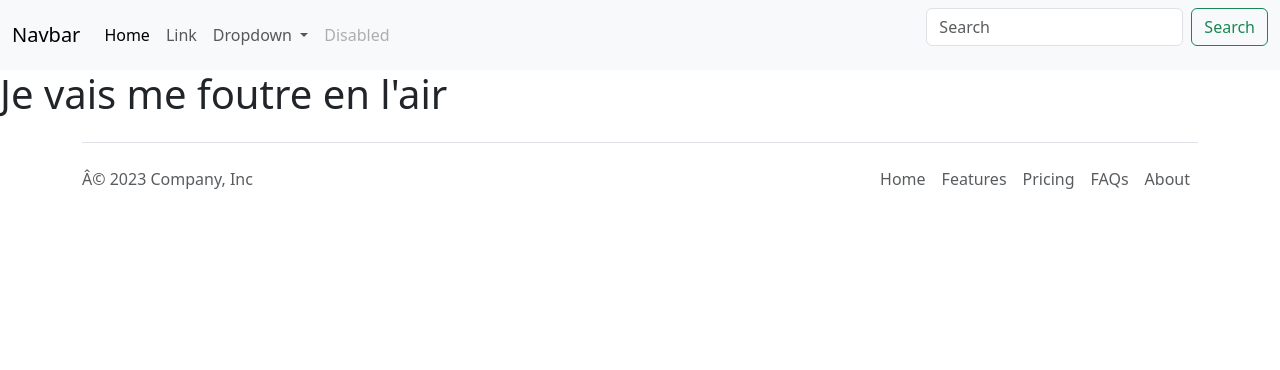
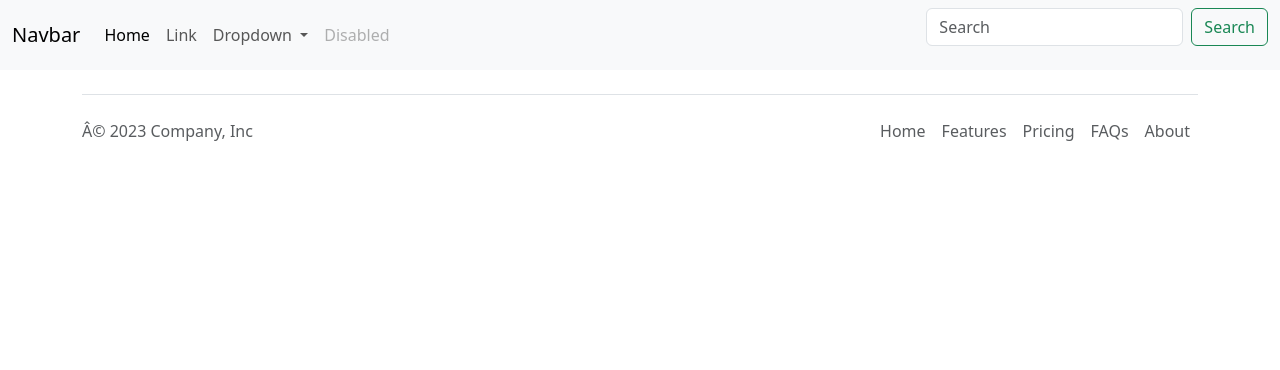
Before and after one commit to uha-fr/archiweb_2024_projets_gr01, a PHP site: page /view/home.php in a window 1280 px wide. Shown: the top 370 px of the page. Run offline with PHP 8.4, Linux system fonts and the light colour scheme.

Commit message:
Update home.php

```diff
--- a/view/home.php
+++ b/view/home.php
@@ -42,7 +42,6 @@
         </div>
         </nav>
 
-        <h1>Je vais me foutre en l'air</h1>
 
         <!-- FOOTER -->
         <div class="container">
```
